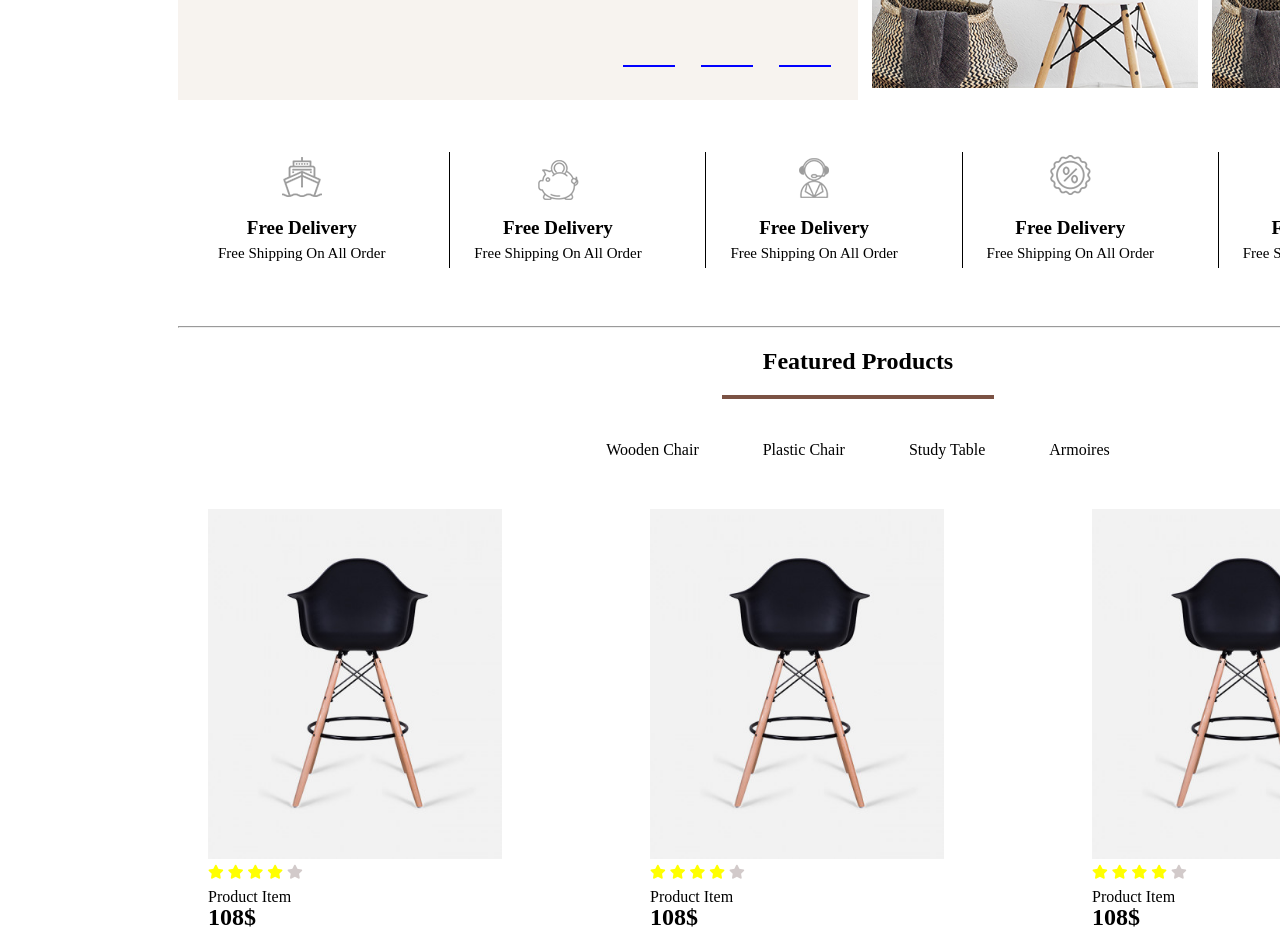
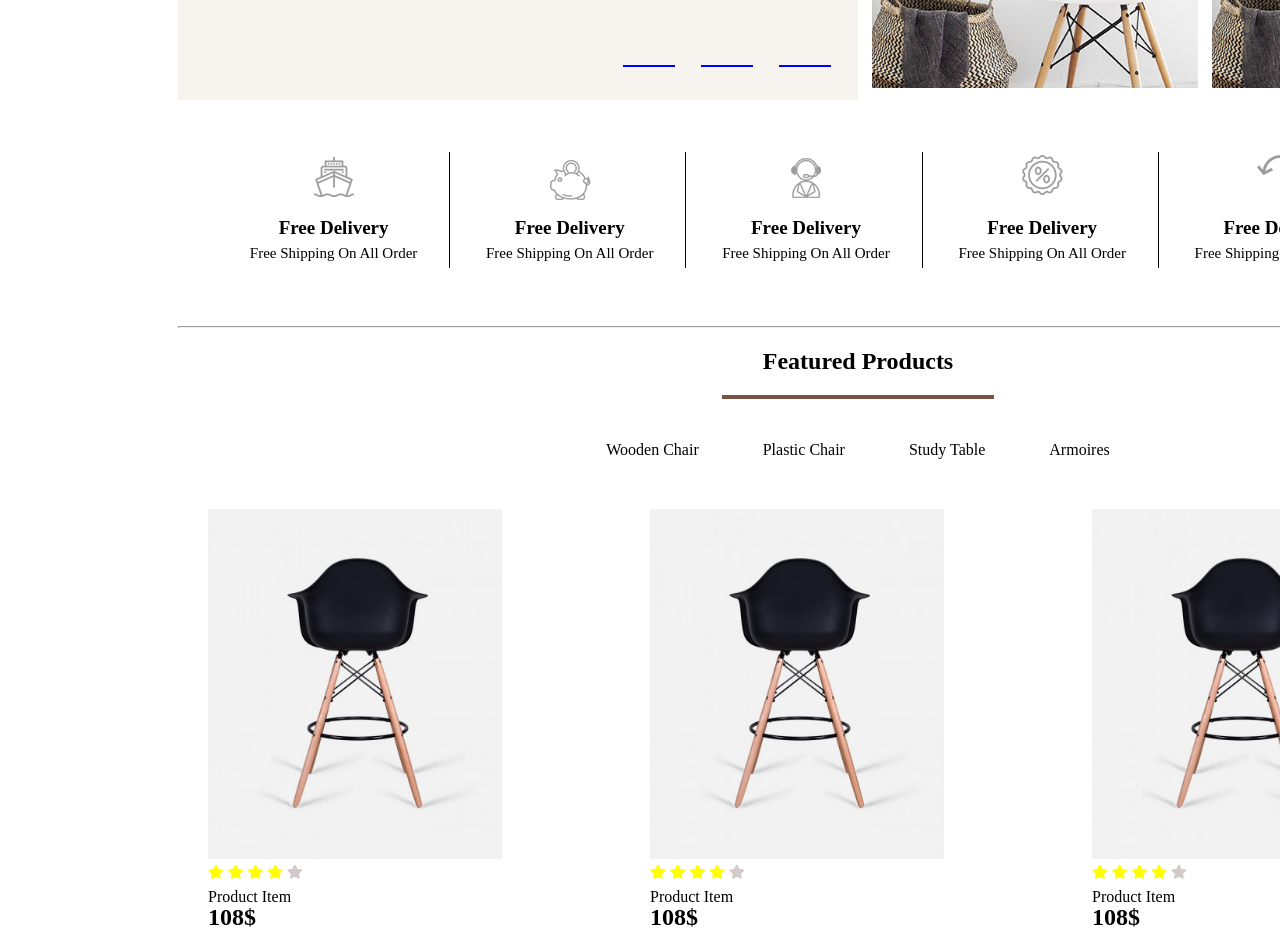
Before and after one commit to Abo3bidaOkasha/SecondBigPro, a plain HTML site: page index.html in a window 1280 px wide. Shown: the part 1560-2512 px from the top of the page. Drawn offline with Linux system fonts and the light colour scheme.

Commit message:
Update style.css

```diff
--- a/css/style.css
+++ b/css/style.css
@@ -248,8 +248,11 @@ body{
     text-align: center;
     line-height: 0px;
     border-right: 1px solid;
-    margin-left: 20px ;
+/*     margin-left: 20px ; */
     margin-bottom: 50px;
+}
+.smCon6Sec4 , .smCon7Sec4 , .smCon8Sec4 , .smCon9Sec4 , .smCon10Sec4{
+    margin:auto;
 }
 .bor1{
     margin-left: 40px ;
```
